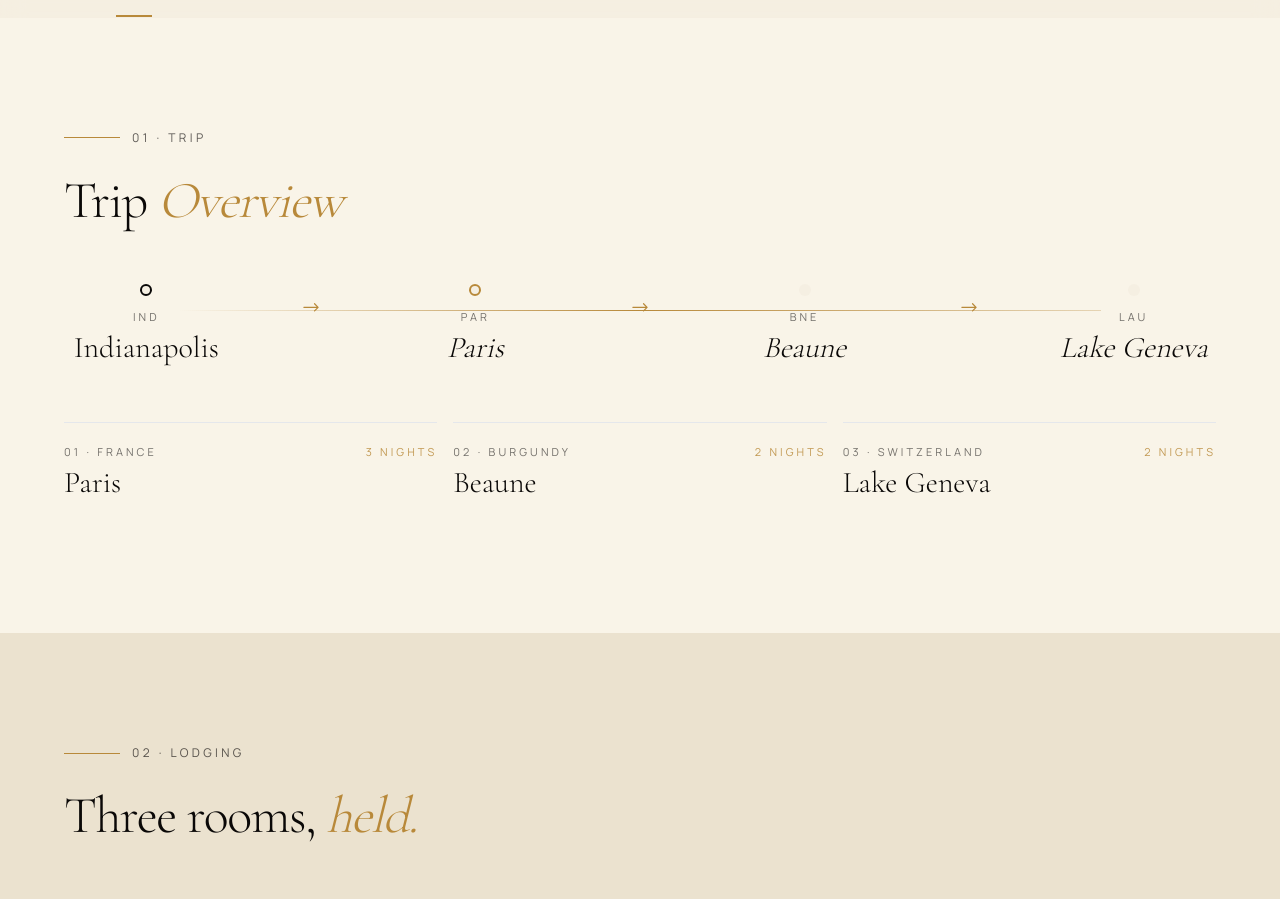
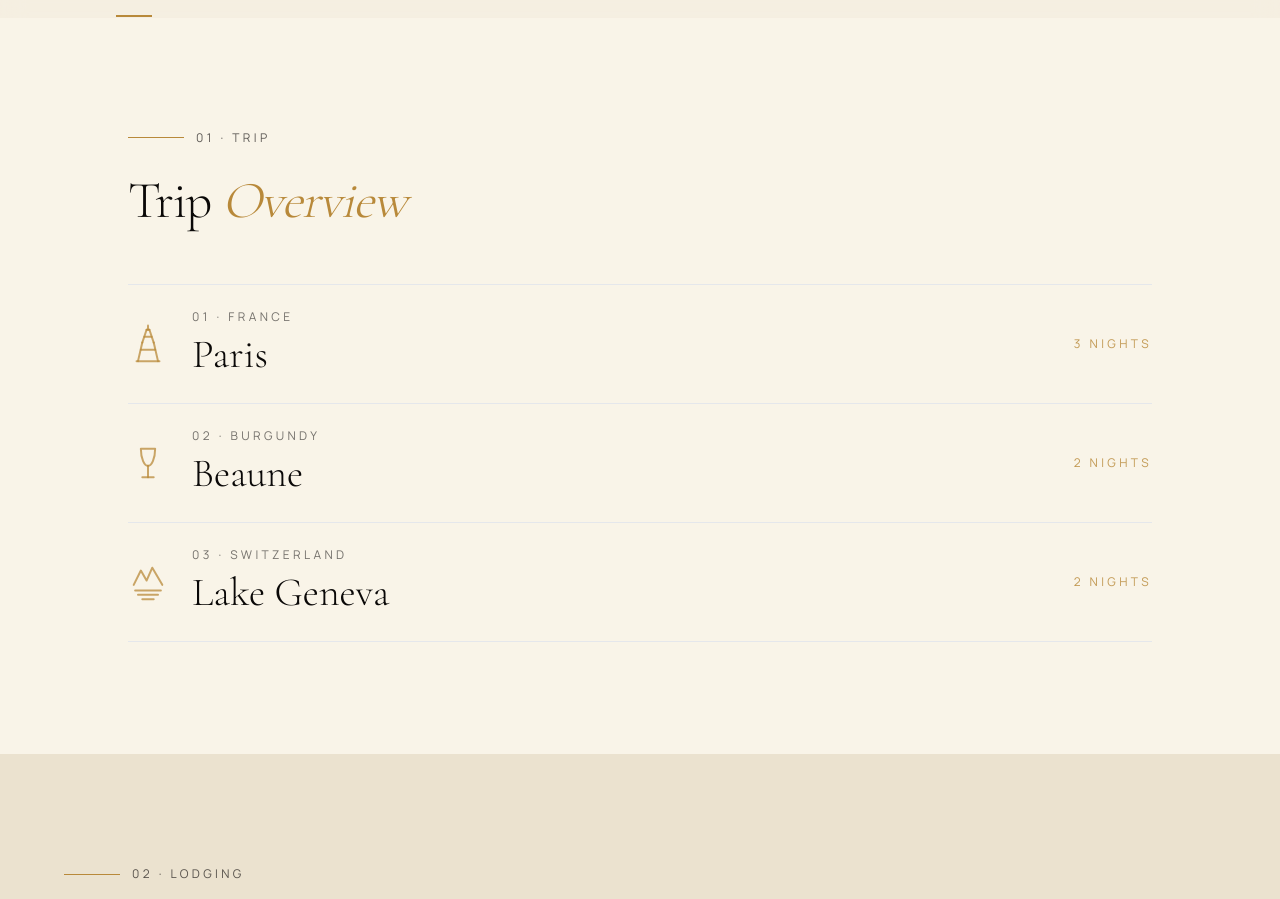
Before and after one commit to argusagent/bella-voyage, a Next.js app: page / in a window 1280 px wide. Shown: the part 980-1879 px from the top of the page. Built offline with nearby package versions, Linux system fonts and the light colour scheme.

Commit message:
Phase 14: Trip Overview — drop route ribbon, add city icons (#15)
Trip section drops the vertical/horizontal route ribbon entirely. Three numbered city rows with line-icons (Eiffel for Paris, wine glass for Beaune, Alps over water for Lake Geneva) carry the section. Bundle drops 56.3 → 55.1 KB.

```diff
--- a/components/TripSection.tsx
+++ b/components/TripSection.tsx
@@ -1,14 +1,16 @@
 "use client";
 
-import { motion, useInView } from "framer-motion";
-import { Fragment, useRef } from "react";
-import { trip, cityMeta } from "@/lib/trip-data";
+import { motion } from "framer-motion";
+import { trip, cityMeta, type City } from "@/lib/trip-data";
 import { SectionHeader } from "./SectionHeader";
 
-// Trip — the shape of the journey.  Four-stop directional route ribbon
-// (vertical on mobile, horizontal on desktop) plus a quick city
-// summary that deep-links into Lodging.  The headline stats live up
-// in the Hero.
+// Trip Overview — three city rows, one per stop, deep-linking into
+// the matching Lodging entry.  Each row carries a small line-icon
+// representing the city: the Eiffel for Paris, a wine glass for
+// Beaune, Alpine peaks above Lake Geneva for the final stop.
+//
+// The vertical route ribbon used to live here; it's been retired —
+// the journey shape is implicit in the three numbered rows below.
 
 export function TripSection() {
   return (
@@ -17,7 +19,7 @@ export function TripSection() {
       aria-label="Trip"
       className="bg-paper-bone px-6 py-20 sm:px-10 sm:py-28"
     >
-      <div className="mx-auto max-w-6xl">
+      <div className="mx-auto max-w-5xl">
         <SectionHeader
           number="01"
           eyebrow="Trip"
@@ -28,206 +30,132 @@ export function TripSection() {
           }
         />
 
-        <RouteRibbon />
-
-        {/* City quick-summary — each row deep-links straight to that
-            city's row in Lodging. */}
-        <div className="mt-14 grid gap-3 sm:gap-4 md:grid-cols-3">
-          {trip.cities.map((c, i) => {
-            const m = cityMeta[c];
-            return (
-              <a
-                key={c}
-                href={`#stay-${c}`}
-                className="group flex items-baseline justify-between gap-3 border-t border-line py-4 transition-colors hover:bg-paper sm:py-5"
-              >
-                <div>
-                  <p className="font-sans text-[11px] uppercase tracking-widest3 text-ink/55">
-                    {String(i + 1).padStart(2, "0")} · {m.country}
-                  </p>
-                  <p className="mt-1 font-serif text-2xl font-light leading-tight text-ink sm:text-3xl">
-                    {m.name}
-                  </p>
-                </div>
-                <p className="font-sans text-[11px] uppercase tracking-widest3 text-gold/85">
-                  {m.nights} {m.nights === 1 ? "night" : "nights"}
-                </p>
-              </a>
-            );
-          })}
-        </div>
+        <ol className="border-b border-line">
+          {trip.cities.map((c, i) => (
+            <CityRow key={c} city={c} index={i} />
+          ))}
+        </ol>
       </div>
     </section>
   );
 }
 
-// ─── Route ribbon ──────────────────────────────────────────────────────────
-//
-// The shape of the trip — four stops in sequence.  Forward-only (no
-// return loop): the Flights tab carries the actual transit detail, so
-// here we just show where the trip goes, with a directional gold path
-// connecting the cities and a small chevron arrow at each transition.
-
-const STATIONS = [
-  { code: "IND", name: "Indianapolis", kind: "airport" as const },
-  { code: "PAR", name: "Paris", kind: "city" as const, accent: cityMeta.paris.accent },
-  { code: "BNE", name: "Beaune", kind: "city" as const, accent: cityMeta.beaune.accent },
-  { code: "LAU", name: "Lake Geneva", kind: "city" as const, accent: cityMeta.lausanne.accent },
-];
-
-function RouteRibbon() {
-  const ref = useRef<HTMLDivElement>(null);
-  const inView = useInView(ref, { once: true, margin: "-15% 0px" });
-
+function CityRow({ city, index }: { city: City; index: number }) {
+  const m = cityMeta[city];
   return (
-    <div ref={ref} className="relative">
-      {/* Mobile — vertical flow with downward chevrons between stops */}
-      <div className="md:hidden">
-        <ol className="relative space-y-8 pl-10">
+    <motion.li
+      initial={{ opacity: 0, y: 12 }}
+      whileInView={{ opacity: 1, y: 0 }}
+      viewport={{ once: true, margin: "-10% 0px" }}
+      transition={{ duration: 0.7, delay: index * 0.08 }}
+    >
+      <a
+        href={`#stay-${city}`}
+        className="group flex items-center gap-4 border-t border-line py-5 transition-colors hover:bg-paper sm:gap-6 sm:py-6"
+      >
         <span
           aria-hidden
-            className="absolute left-[15px] top-3 bottom-10 w-px origin-top bg-gradient-to-b from-gold via-gold/50 to-gold/10"
-            style={{
-              transform: inView ? "scaleY(1)" : "scaleY(0)",
-              transformOrigin: "top",
-              transition: "transform 1.4s cubic-bezier(0.2,0.8,0.2,1)",
-            }}
-          />
-          {STATIONS.map((s, i) => (
-            <li key={i} className="relative">
-              <Station station={s} delay={0.18 + i * 0.18} animate={inView} />
-              {i < STATIONS.length - 1 ? (
-                <motion.span
-                  aria-hidden
-                  initial={{ opacity: 0, y: -4 }}
-                  animate={inView ? { opacity: 1, y: 0 } : {}}
-                  transition={{ duration: 0.5, delay: 0.45 + i * 0.18 }}
-                  className="mt-4 ml-[-26px] block w-3 text-gold"
+          className="block h-8 w-8 shrink-0 text-gold/75 transition-colors group-hover:text-gold sm:h-10 sm:w-10"
         >
-                  <ChevronDown />
-                </motion.span>
-              ) : null}
-            </li>
-          ))}
-        </ol>
+          <CityIcon city={city} />
+        </span>
+
+        <div className="min-w-0 flex-1">
+          <p className="font-sans text-[11px] uppercase tracking-widest3 text-ink/55 sm:text-xs">
+            {String(index + 1).padStart(2, "0")} · {m.country}
+          </p>
+          <p className="mt-1 font-serif text-[clamp(28px,6vw,40px)] font-light leading-tight text-ink">
+            {m.name}
+          </p>
         </div>
 
-      {/* Desktop — horizontal flow with right-pointing chevrons between */}
-      <div className="hidden md:block">
-        <div className="relative">
-          <div className="absolute left-[10%] right-[10%] top-[26px] h-px overflow-hidden">
-            <span
-              aria-hidden
-              className="block h-full origin-left bg-gradient-to-r from-gold/0 via-gold to-gold/30"
-              style={{
-                transform: inView ? "scaleX(1)" : "scaleX(0)",
-                transition: "transform 1.4s cubic-bezier(0.2,0.8,0.2,1)",
-              }}
-            />
-          </div>
-
-          <ol className="relative grid grid-cols-7 items-start">
-            {STATIONS.map((s, i) => (
-              <Fragment key={i}>
-                <li className="col-span-1 flex flex-col items-center">
-                  <Station station={s} delay={0.3 + i * 0.18} animate={inView} />
-                </li>
-                {i < STATIONS.length - 1 ? (
-                  <li
-                    aria-hidden
-                    className="col-span-1 flex items-start justify-center pt-[18px]"
-                  >
-                    <motion.span
-                      initial={{ opacity: 0, x: -4 }}
-                      animate={inView ? { opacity: 1, x: 0 } : {}}
-                      transition={{ duration: 0.5, delay: 0.55 + i * 0.18 }}
-                      className="block w-4 text-gold"
-                    >
-                      <ChevronRight />
-                    </motion.span>
-                  </li>
-                ) : null}
-              </Fragment>
-            ))}
-          </ol>
-        </div>
-      </div>
-    </div>
+        <p className="shrink-0 font-sans text-[11px] uppercase tracking-widest3 text-gold/85 sm:text-xs">
+          {m.nights} {m.nights === 1 ? "night" : "nights"}
+        </p>
+      </a>
+    </motion.li>
   );
 }
 
-function ChevronDown() {
+// ─── Per-city line icons ───────────────────────────────────────────────────
+
+function CityIcon({ city }: { city: City }) {
+  if (city === "paris") return <EiffelIcon />;
+  if (city === "beaune") return <WineGlassIcon />;
+  return <LakeGenevaIcon />;
+}
+
+function EiffelIcon() {
   return (
-    <svg viewBox="0 0 12 14" fill="none" className="h-auto w-full">
-      <path
-        d="M6 1V13M2 9L6 13L10 9"
+    <svg
+      viewBox="0 0 24 28"
+      fill="none"
       stroke="currentColor"
       strokeWidth="1.4"
       strokeLinecap="round"
       strokeLinejoin="round"
-      />
+      className="h-full w-full"
+      aria-hidden
+    >
+      {/* Antenna + top spire */}
+      <path d="M12 1V4" />
+      <path d="M11 4h2" />
+      {/* Upper legs */}
+      <path d="M11 4 8 13" />
+      <path d="M13 4 16 13" />
+      {/* Mid horizontal */}
+      <path d="M9.5 9h5" />
+      {/* Lower legs flaring to base */}
+      <path d="M8 13 5 26" />
+      <path d="M16 13 19 26" />
+      {/* Lower mid horizontal */}
+      <path d="M7 18h10" />
+      {/* Ground */}
+      <path d="M4 26h16" />
     </svg>
   );
 }
 
-function ChevronRight() {
+function WineGlassIcon() {
   return (
-    <svg viewBox="0 0 18 12" fill="none" className="h-auto w-full">
-      <path
-        d="M1 6H17M13 2L17 6L13 10"
+    <svg
+      viewBox="0 0 24 28"
+      fill="none"
       stroke="currentColor"
       strokeWidth="1.4"
       strokeLinecap="round"
       strokeLinejoin="round"
-      />
+      className="h-full w-full"
+      aria-hidden
+    >
+      {/* Bowl */}
+      <path d="M7 4h10c0 7-2.5 12-5 12S7 11 7 4z" />
+      {/* Stem */}
+      <path d="M12 16v8" />
+      {/* Foot */}
+      <path d="M8 24h8" />
     </svg>
   );
 }
 
-function Station({
-  station,
-  delay,
-  animate,
-}: {
-  station: (typeof STATIONS)[number];
-  delay: number;
-  animate: boolean;
-}) {
-  const accent = station.kind === "city" ? station.accent : "var(--ink)";
+function LakeGenevaIcon() {
   return (
-    <motion.div
-      initial={{ opacity: 0, scale: 0.8 }}
-      animate={animate ? { opacity: 1, scale: 1 } : {}}
-      transition={{ duration: 0.6, delay, ease: [0.2, 0.8, 0.2, 1] }}
-      className="relative flex flex-col items-center"
+    <svg
+      viewBox="0 0 24 28"
+      fill="none"
+      stroke="currentColor"
+      strokeWidth="1.4"
+      strokeLinecap="round"
+      strokeLinejoin="round"
+      className="h-full w-full"
+      aria-hidden
     >
-      <span
-        aria-hidden
-        className="absolute md:static md:mb-3"
-        style={{
-          left: "-30px",
-          top: "8px",
-          width: "12px",
-          height: "12px",
-          borderRadius: "9999px",
-          background: "var(--paper)",
-          border: `2px solid ${accent ?? "var(--gold)"}`,
-          boxShadow:
-            station.kind === "city"
-              ? `0 0 0 3px var(--paper-bone), 0 0 0 4px ${accent}`
-              : "0 0 0 3px var(--paper-bone)",
-        }}
-      />
-      <p className="font-sans text-[11px] uppercase tracking-widest3 text-ink/55">
-        {station.code}
-      </p>
-      <p
-        className={`mt-1 font-serif text-2xl font-light leading-tight text-ink md:text-3xl ${
-          station.kind === "city" ? "italic" : ""
-        }`}
-      >
-        {station.name}
-      </p>
-    </motion.div>
+      {/* Three Alpine peaks */}
+      <path d="M2 16 7 6l4 7 4-9 7 12" />
+      {/* Three water ripples below */}
+      <path d="M3 20h18" />
+      <path d="M5 23h14" />
+      <path d="M8 26h8" />
+    </svg>
   );
 }
```
Lines whose indentation alone changed are shown as unchanged.
